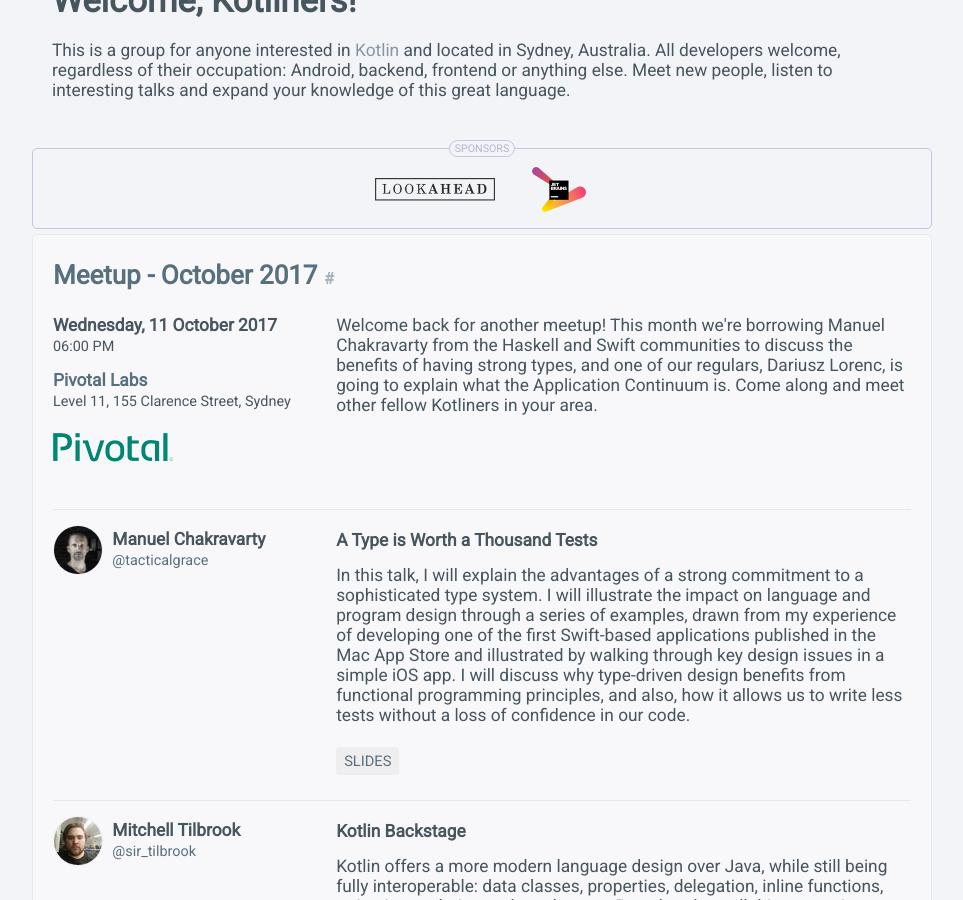
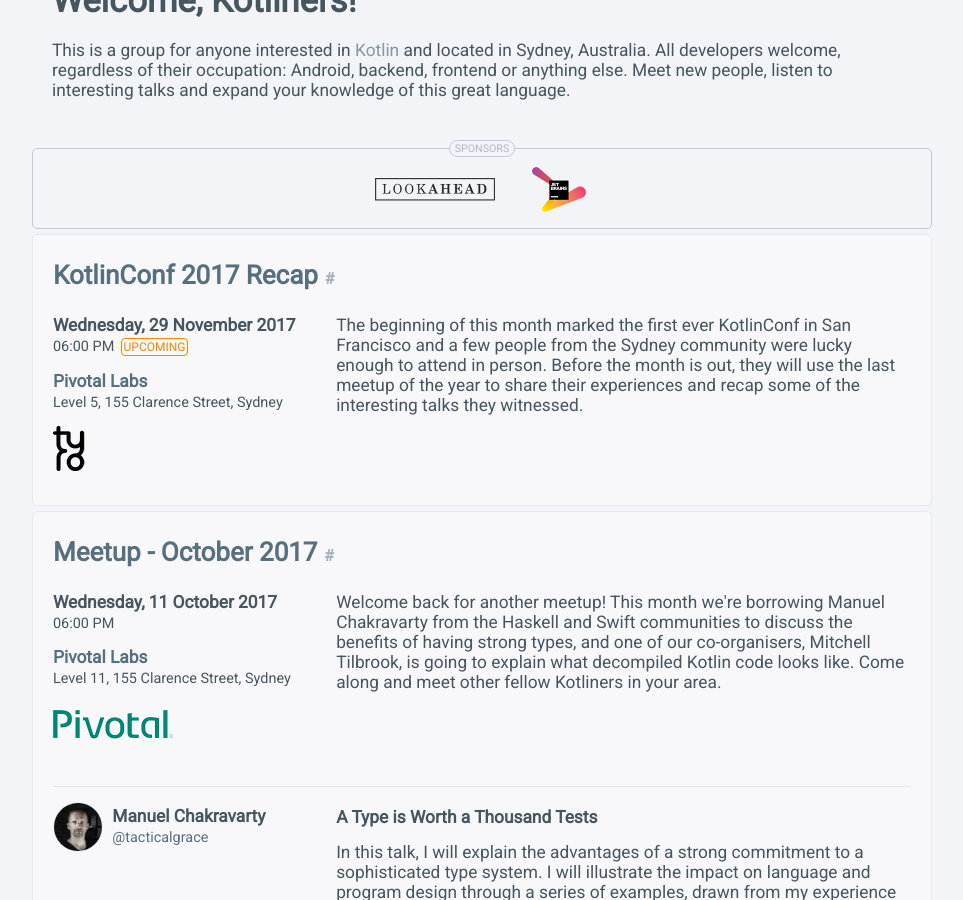
Before and after one commit to garethsime/sydkotlin.github.io, a Jekyll site: the page built from index.html, in a window 1280 px wide and 900 px high, scrolled down 210 px. Shown: the whole window, without its empty margins (158-1121 px from the left). Built offline with Jekyll 4.4.1, drawn with Linux system fonts in a browser that asks for light colours; nearby versions of some CDN libraries.

Commit message:
KotlinConf recap announcement

```diff
--- a/_data/events.yml
+++ b/_data/events.yml
@@ -254,8 +254,8 @@
   date: 2017-10-11T18:00:00+11
   description: >
     Welcome back for another meetup! This month we're borrowing Manuel Chakravarty from the Haskell and
-    Swift communities to discuss the benefits of having strong types, and one of our regulars, Dariusz
-    Lorenc, is going to explain what the Application Continuum is. Come along and meet other fellow
+    Swift communities to discuss the benefits of having strong types, and one of our co-organisers, Mitchell
+    Tilbrook, is going to explain what decompiled Kotlin code looks like. Come along and meet other fellow
     Kotliners in your area.
 
   location:
@@ -298,3 +298,22 @@
         data classes, properties, delegation, inline functions, string interpolation and much more.
         But what does all this syntactic surger translate to? In this talk, we will take a look at some of
         the bytecode that Kotlin generates to support our sweet tooth.
+
+- title: "KotlinConf 2017 Recap"
+  anchor: kotlinconf-2017-recap
+  url: https://www.meetup.com/sydney-kotlin/events/
+  date: 2017-11-29T18:00:00+11
+  description: >
+    The beginning of this month marked the first ever KotlinConf in San Francisco and a few people from the
+    Sydney community were lucky enough to attend in person. Before the month is out, they will use the last
+    meetup of the year to share their experiences and recap some of the interesting talks they witnessed.
+
+  location:
+    name: Pivotal Labs
+    address: Level 5, 155 Clarence Street, Sydney
+    url: https://www.google.com.au/maps/place/Tyro+Payments+Limited/@-33.8680148,151.202812,17z/data=!3m1!4b1!4m5!3m4!1s0x1b48b74369714df:0x69024bba69d9b057!8m2!3d-33.8680148!4d151.2050007
+
+  sponsor:
+    name: Tyro
+    url: https://www.tyro.com/
+    image: sponsors/tyro.png
```
Also changed, not shown: assets/sponsors/tyro.png (added).
